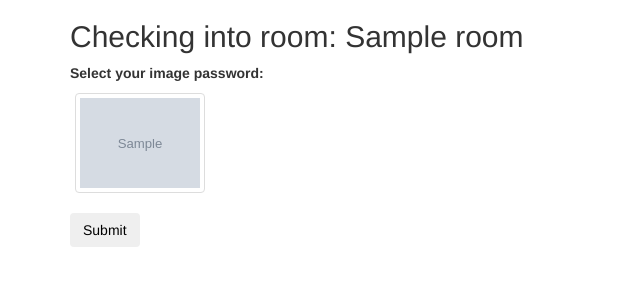
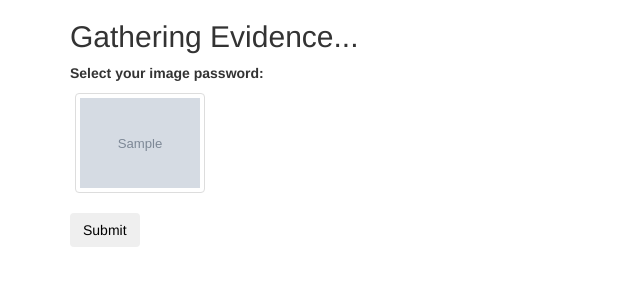
Before and after one commit to alsaihn/FTM-qrgame, a Django app: template game/templates/game/roomcheckin_validate.html in a window 1280 px wide. Shown: the top 300 px of the page, without its empty margins (0-640 px from the left). Run offline with Django 3.2, Linux system fonts and the light colour scheme; tables that the repository leaves empty hold one stand-in row (values such as "Sample post"); the template is opened without the code that fills it: values that come from a table or form of the project are taken from there, most other values are stand-ins (such as "Sample title", 1, 10 or a date in 2020); grey boxes marked "Sample" are stand-in pictures; parts of the project's set-up code (start-up, migrations or seed data) failed here and were passed over; some libraries are stand-ins or nearby versions.

Commit message:
Code shifted to QR views

```diff
--- a/furthemore/settings.py
+++ b/furthemore/settings.py
@@ -71,6 +71,8 @@ STATICFILES_DIRS = (
     # Put strings here, like "/home/html/static" or "C:/www/django/static".
     # Always use forward slashes, even on Windows.
     # Don't forget to use absolute paths, not relative paths.
+    r"c:/furthemore/ftm-qrgame/media/",
+    r"c:/furthemore/ftm-qrgame/static/",
 )
 
 # List of finder classes that know how to find static files in
--- a/game/templates/game/notinplay.html
+++ b/game/templates/game/notinplay.html
@@ -4,6 +4,6 @@
 
 <h2>Not In Play</h2>
 
-<div>That room is currently not in play. Please check back later.<div>
+<div>That code is currently not in play. Please check back later.<div>
 
 {% endblock content %}
--- a/game/templates/game/roomcheckin_validate.html
+++ b/game/templates/game/roomcheckin_validate.html
@@ -2,8 +2,8 @@
 
 {% block content %}
 
-<h2>Checking into room: {{room.room_name}}</h2>
-<form action="/room/{{room.room_id}}/checkin/{{user_id}}/" method="post">
+<h2>Gathering Evidence...</h2>
+<form action="/qr/{{qr.qr_id}}/checkin/{{user_id}}/" method="post">
   {% csrf_token %}
   {{ form.as_p }}
   <div class="form-group">
--- a/game/templates/game/roomcheckindone.html
+++ b/game/templates/game/roomcheckindone.html
@@ -2,8 +2,7 @@
 
 {% block content %}
 
-<h2>Done checking into room: {{room.room_name}}</h2>
+<h2>Evidence Logged! </h2>
 
-<h1>Thanks!</h1>
 
 {% endblock %}
--- a/game/templates/game/roomdata.html
+++ b/game/templates/game/roomdata.html
@@ -2,11 +2,9 @@
 
 {% block content %}
 
-<h2>Room Data</h2>
+<h2>Panel Data</h2>
 
-<div>Room Name: {{room.room_name}}</div>
-<div>Pirates: {{room.pirate_total}}</div>
-<div>Ninjas: {{room.ninja_total}}</div>
+<div>Panel Name: {{panel.panel_name}}</div>
 <div>In Play: {{room.in_play|yesno:"Yes,No"}}</div>
 
 {% endblock %}
--- a/game/templates/game/statistics.html
+++ b/game/templates/game/statistics.html
@@ -5,9 +5,9 @@
 <h2>Stats</h2>
 
 <table>
-<tr><th>User Id</th> <th>Logins</th> <th>Last Login</th></tr>
+<tr><th>Group</th><th>User Id</th> <th>Logins</th> <th>Last Login</th></tr>
 {% for user in user_list %}
-<tr><td>{{user.registration_number}}</td><td>{{user.loginCount}}</td><td>{{user.last_checkin}}</td></tr>
+<tr><td>{{user.status}}</td><td>{{user.registration_number}}</td><td>{{user.loginCount}}</td><td>{{user.last_checkin}}</td></tr>
 {% endfor %}
 </table>
 
--- a/game/views.py
+++ b/game/views.py
@@ -26,20 +26,21 @@ def index(request):
 def logRegistration(user):
     saveLog(user, "Registration", "Success")
 
-def logCheckin(user, roomid):
-    saveLog(user, "Checkin", roomid)
+def logCheckin(user, qrid):
+    saveLog(user, "Checkin", qrid)
 
 def saveLog(user, action_type, action):
     log_entry = ActivityLog()
     log_entry.user = user
     log_entry.action_type = action_type
     log_entry.action = action
-    log_entry.timestamp = datetime.now()
+    log_entry.timestamp = datetime.datetime.now()
     log_entry.save()
 
 def get_statistics(request):
     users = User.objects.all()
-    context = {'user_list': users}
+    groups = Group.objects.all()
+    context = {'user_list': users, 'group_list': groups}
     return render(request, 'game/statistics.html', context)
 
 
@@ -48,7 +49,7 @@ def get_statistics(request):
 
 def getUserData(id):
     if User.objects.filter(registration_number=id).exists():
-	return User.objects.get(registration_number=id)
+		return User.objects.get(registration_number=id)
     return None
 
 
@@ -63,32 +64,34 @@ def register_not_found(request):
     return render(request, 'game/notregistered.html', {})
 
 def register(request, badge_number):
-    response = urllib2.urlopen('https://reg.furthemore.org/Affiliation.ashx?id=' + badge_number + '&hex=true')
+    response = urllib2.urlopen('https://reg.furthemore.org/Affiliation.ashx?id=' + badge_number)
     data = json.load(response)
 
     if data['FurTheMore']['Badge']['Affiliation'].lower() == 'none':
         return HttpResponseRedirect('/register/notfound/')
 
     if request.method == 'POST':
-	form = RegisterForm(request.POST)
-	form.inhash = data['FurTheMore']['Badge']['Birthdate']
-        form.badge_number = badge_number
-	if form.is_valid():
+		form = RegisterForm(request.POST)
 
-	    #todo: check birthdate
-	    user = User()
-	    user.registration_number = badge_number
-            user.status = data['FurTheMore']['Badge']['Affiliation'].lower()
-            user.image = form.cleaned_data['image']
+		if form.is_valid():
 
-            user.save()
-            logRegistration(user)
+			if form.cleaned_data['birthdate'].strftime('%Y%m%d') == data['FurTheMore']['Badge']['Birthdate']:
 
-            next = request.GET.get("next", "")
+				user = User()
+				user.registration_number = badge_number
+				user.status = data['FurTheMore']['Badge']['Affiliation']
+				user.image = form.cleaned_data['image']
+				user.last_checkin = datetime.datetime(2000,01,01,00,00)
 
-	    if next:
-	            return HttpResponseRedirect(next)
-            return HttpResponseRedirect('/')
+				user.save()
+				logRegistration(user)
+
+				next = request.GET.get("next", "")
+
+				if next:
+					return HttpResponseRedirect(next)
+				return HttpResponseRedirect('/')
+
     else:
         form = RegisterForm()
 
@@ -166,58 +169,55 @@ def qrcheckin(request, qr_id):
 	context = {'qr': qr_data, 'form': form}
 	return render(request, 'game/roomcheckin.html', context)
 
-def qrcheckin_validate(request, room_id, user_id):
-    room_data = getRoomData(room_id)
-    if not room_data:
-        return HttpResponseRedirect('/room/notfound/')
+def qrcheckin_validate(request, qr_id, user_id):
+	qr_data = getQrData(qr_id)
+	if not qr_data:
+		return HttpResponseRedirect('/qr/notfound/')
 
-    user_data = getUserData(user_id)
-    if not user_data:
-	return HttpResponseRedirect('/register/%s/?next=/room/%s/checkin/%s/' % (user_id, room_id, user_id))
+	user_data = getUserData(user_id)
+	if not user_data:
+		return HttpResponseRedirect('/register/%s/?next=/qr/%s/checkin/%s/' % (user_id, qr_id, user_id))
 
-    if request.method == 'POST':
-	form = ValidationForm(request.POST)
-        if form.is_valid():
+	if request.method == 'POST':
+		form = ValidationForm(request.POST)
+		if form.is_valid():
 
-	    if form.cleaned_data["image"] == user_data.image:
+			if form.cleaned_data["image"] == user_data.image:
 
-                if user_data.last_checkin:
-                    elapsed_time = datetime.now(pytz.timezone('US/Eastern')) - user_data.last_checkin
-                    if elapsed_time.total_seconds() < USER_WAIT_TIME:
-                        return HttpResponseRedirect('/room/wait/%s/' % user_id)
+				if user_data.last_checkin:
+					elapsed_time = datetime.datetime.now() - user_data.last_checkin
+					if elapsed_time.seconds < USER_WAIT_TIME:
+						return HttpResponseRedirect('/qr/wait/%s/' % user_id)
+
+				group_data = Group.objects.get(group_name=user_data.status)
+				group_data.group_total += 1
+				group_data.save()
+
+				timestamp = datetime.datetime.now()
+				setLastCheckin(user_data, timestamp)
+				logCheckin(user_data, qr_id)
+
+				return HttpResponseRedirect('/qr/%s/checkin/done/' % qr_id)
+			else:
+				return HttpResponseRedirect('/qr/%s/checkin/' % qr_id)
+	else:
+		form = ValidationForm()
+
+	user_image = Images.objects.get(name=user_data.image)
+	images = list(Images.objects.exclude(name=user_data.image).order_by("?"))[:4]
+	random_idx = random.randint(0,4)
+	images.insert(random_idx, user_image)
+
+	context = {'qr': qr_data, 'user_id': user_id, 'images': images, 'form': form}
+	return render(request, 'game/roomcheckin_validate.html', context)
 
 
-                if user_data.status == "ninja":
-                    room_data.ninja_total = room_data.ninja_total + 1
-                else:
-                    room_data.pirate_total = room_data.pirate_total + 1
+def qrcheckin_done(request, qr_id):
+    qr_data = getQrData(qr_id)
+    if not qr_data:
+        return HttpResponseRedirect('/qr/notfound/')
 
-                room_data.save()
-		timestamp = datetime.now()
-		setLastCheckin(user_data, timestamp)
-		logCheckin(user_data, room_id)
-
-                return HttpResponseRedirect('/room/%s/checkin/done/' % room_id)
-	    else:
-		return HttpResponseRedirect('/room/%s/checkin/' % room_id)
-    else:
-	form = ValidationForm()
-
-    user_image = Images.objects.get(name=user_data.image)
-    images = list(Images.objects.exclude(name=user_data.image).order_by("?"))[:4]
-    random_idx = random.randint(0,4)
-    images.insert(random_idx, user_image)
-
-    context = {'room': room_data, 'user_id': user_id, 'images': images, 'form': form}
-    return render(request, 'game/roomcheckin_validate.html', context)
-
-
-def qrcheckin_done(request, room_id):
-    room_data = getRoomData(room_id)
-    if not room_data:
-        return HttpResponseRedirect('/room/notfound/')
-
-    context = {'room': room_data}
+    context = {'qr': qr_data}
     return render(request, 'game/roomcheckindone.html', context)
 
 
@@ -234,20 +234,6 @@ class RegisterForm(forms.Form):
     birthdate = forms.DateField(widget=SelectDateWidget(years=BIRTH_YEARS))
     image = forms.CharField(widget=forms.HiddenInput())
 
-    def clean(self):
-        cleaned_data = super(RegisterForm, self).clean()
-        salt_hash = hashlib.md5()
-        salt_hash.update(self.badge_number)
-        salt_hash.update("45F0BD1EFDCB4C69951102912B483123")
-
-        birthdate = datetime.strftime(cleaned_data.get("birthdate"), '%Y%m%d')
-        pass_hash = hashlib.md5()
-        pass_hash.update(birthdate)
-        pass_hash.update(salt_hash.digest())
-        hash = pass_hash.hexdigest()
-
-	return cleaned_data
-
 
 class CheckinForm(forms.Form):
     badge_number = forms.IntegerField()
```
Also changed, not shown: game/templates/game/groupdata.html (added, +17 -0 lines).
